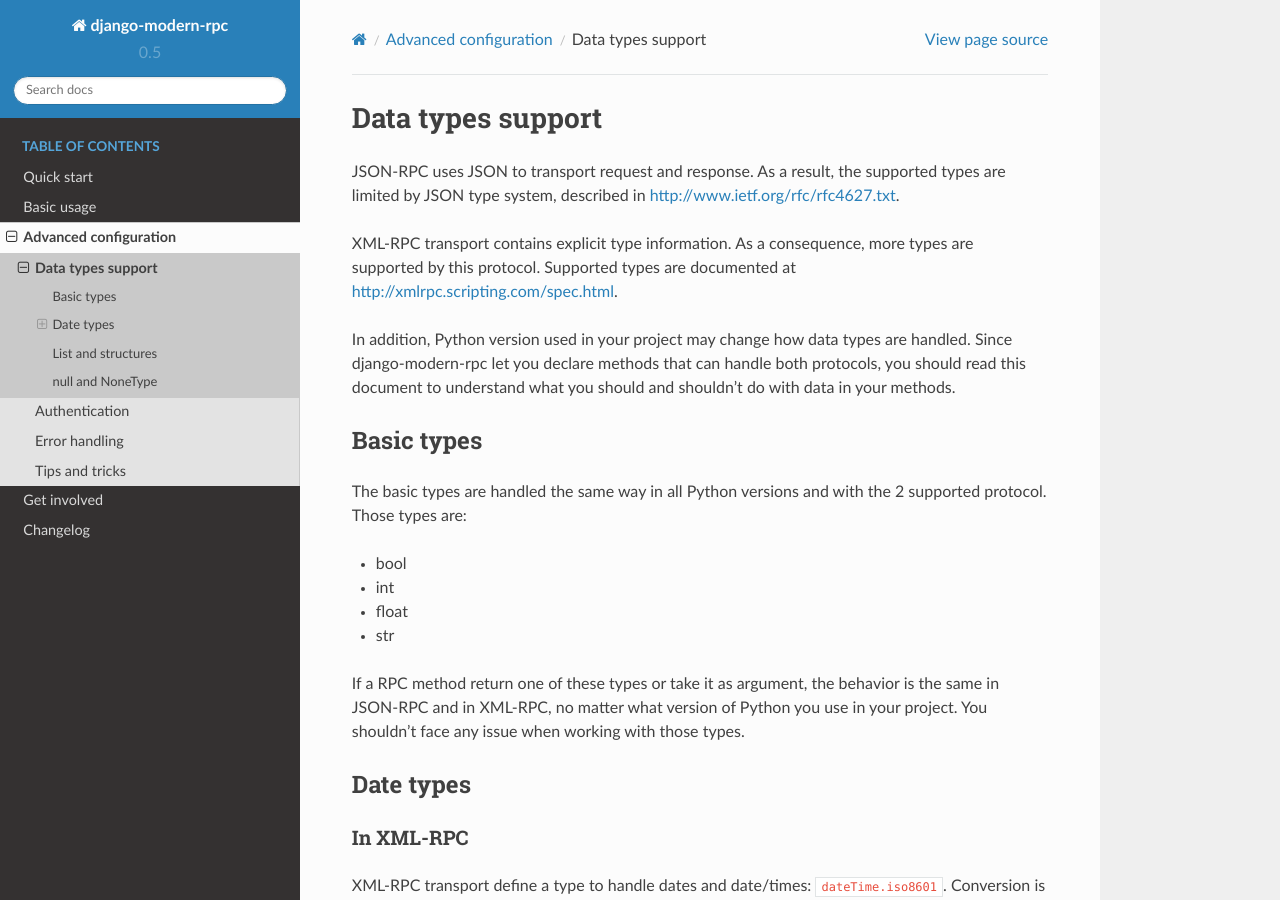
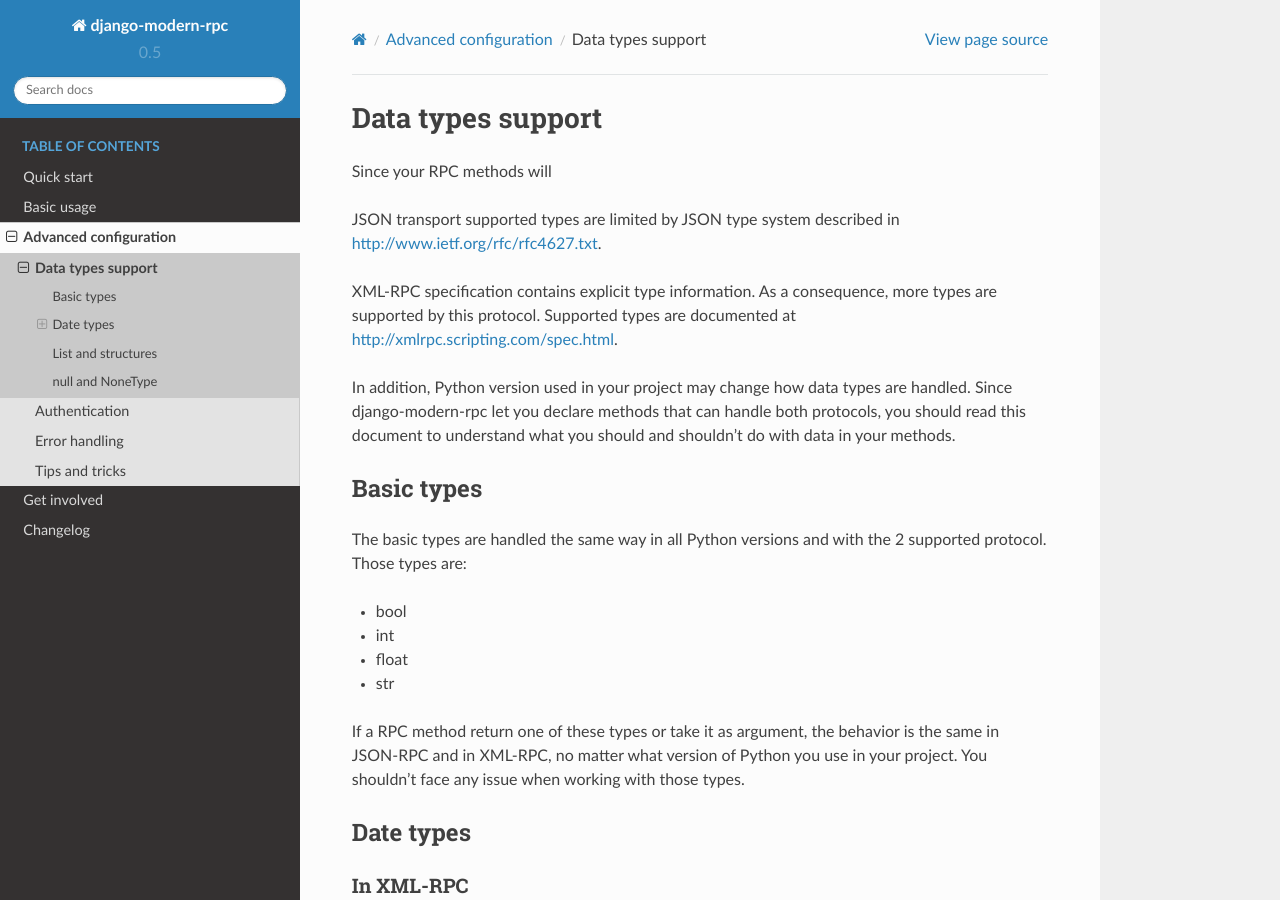
Before and after one commit to alorence/django-modern-rpc, a Sphinx documentation site: the page built from docs/source/advanced/data_types_support.rst, in a window 1280 px wide and 900 px high. Built offline with Sphinx 7.4.7 and the Read the Docs theme 2.0.0, drawn with Linux system fonts in a browser that asks for light colours.

Commit message:
Issue #3 fixed

```diff
--- a/docs/source/advanced/data_types_support.rst
+++ b/docs/source/advanced/data_types_support.rst
@@ -2,10 +2,11 @@
 Data types support
 ==================
 
-JSON-RPC uses JSON to transport request and response. As a result, the supported types are limited by JSON type system,
-described in http://www.ietf.org/rfc/rfc4627.txt.
+Since your RPC methods will
 
-XML-RPC transport contains explicit type information. As a consequence, more types are supported by this protocol.
+JSON transport supported types are limited by JSON type system described in http://www.ietf.org/rfc/rfc4627.txt.
+
+XML-RPC specification contains explicit type information. As a consequence, more types are supported by this protocol.
 Supported types are documented at http://xmlrpc.scripting.com/spec.html.
 
 In addition, Python version used in your project may change how data types are handled. Since django-modern-rpc
```
